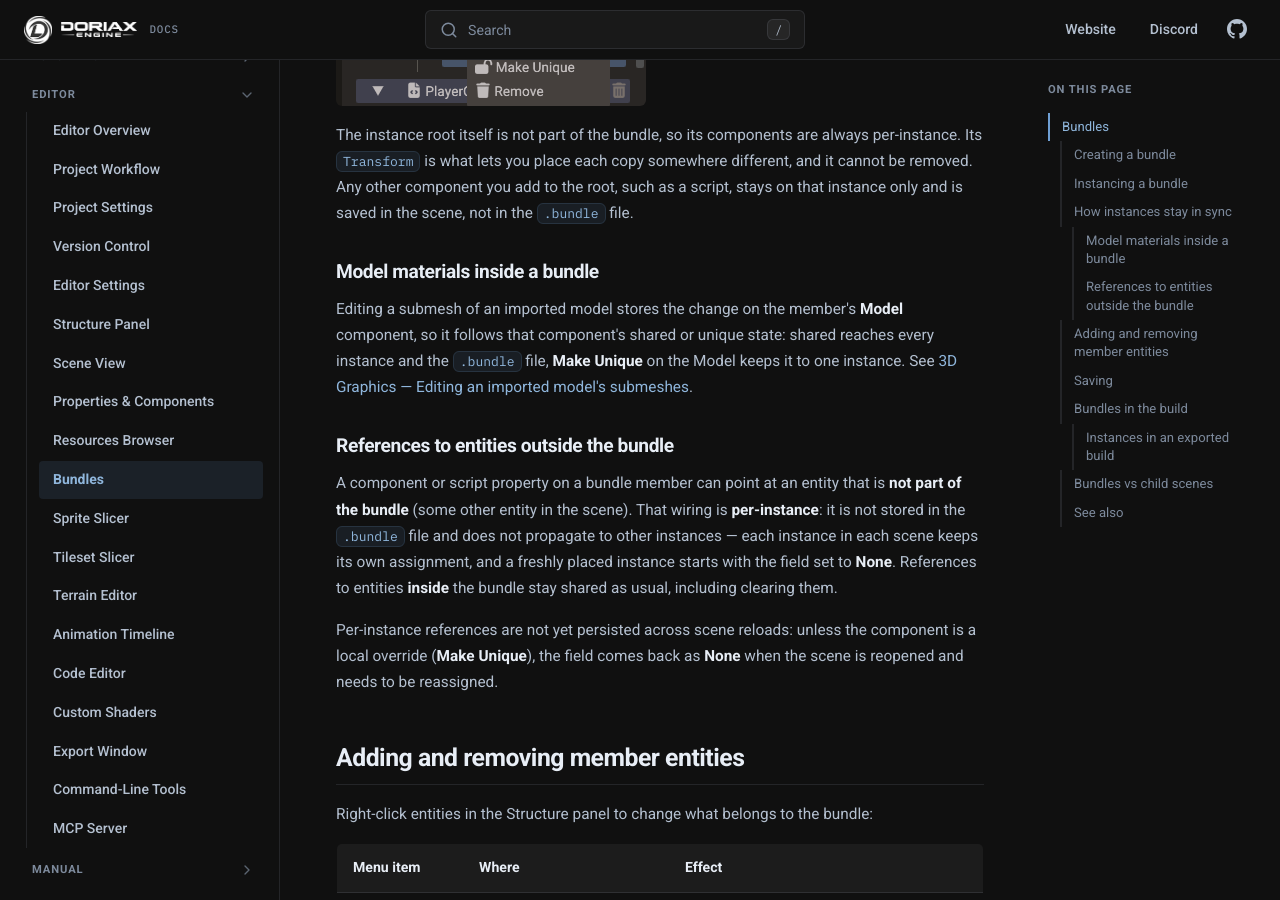
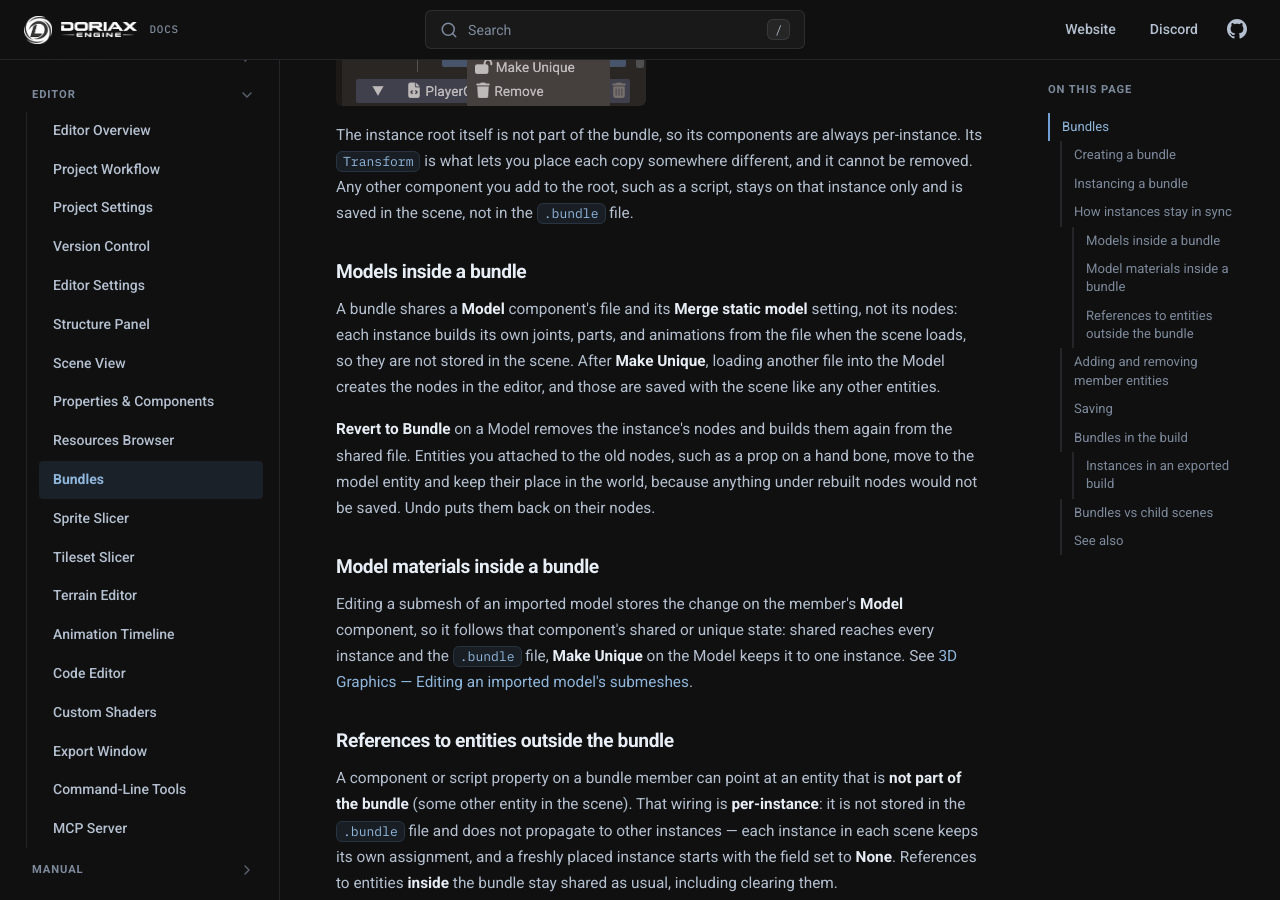
Before and after one commit to doriaxengine/doriax-docs, an MkDocs documentation site: the page built from docs/editor/bundles.md, in a window 1280 px wide and 900 px high, scrolled down 2366 px. Built offline with MkDocs 1.6.1, drawn with Linux system fonts in a browser that asks for light colours; comment, search, counter and statistics services are not loaded.

Commit message:
Updated bundle, physics, and other things

```diff
--- a/docs/editor/bundles.md
+++ b/docs/editor/bundles.md
@@ -81,6 +81,19 @@ The instance root itself is not part of the bundle, so its components are always
 per-instance. Its `Transform` is what lets you place each copy somewhere different, and
 it cannot be removed. Any other component you add to the root, such as a script, stays
 on that instance only and is saved in the scene, not in the `.bundle` file.
+
+### Models inside a bundle
+
+A bundle shares a **Model** component's file and its **Merge static model** setting, not
+its nodes: each instance builds its own joints, parts, and animations from the file when
+the scene loads, so they are not stored in the scene. After **Make Unique**, loading
+another file into the Model creates the nodes in the editor, and those are saved with the
+scene like any other entities.
+
+**Revert to Bundle** on a Model removes the instance's nodes and builds them again from
+the shared file. Entities you attached to the old nodes, such as a prop on a hand bone,
+move to the model entity and keep their place in the world, because anything under
+rebuilt nodes would not be saved. Undo puts them back on their nodes.
 
 ### Model materials inside a bundle
 
```
Also changed, not shown: docs/editor/project-workflow.md (+4 -0 lines), docs/editor/scene-view.md (+5 -4 lines), docs/manual/events.md (+2 -1 lines), docs/reference/classes/body3d.md (+7 -1 lines), docs/reference/classes/scenemanager.md (+2 -1 lines).
